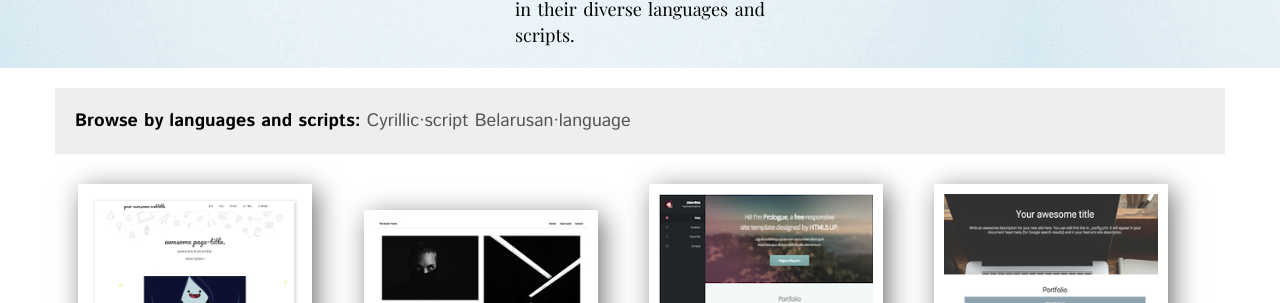
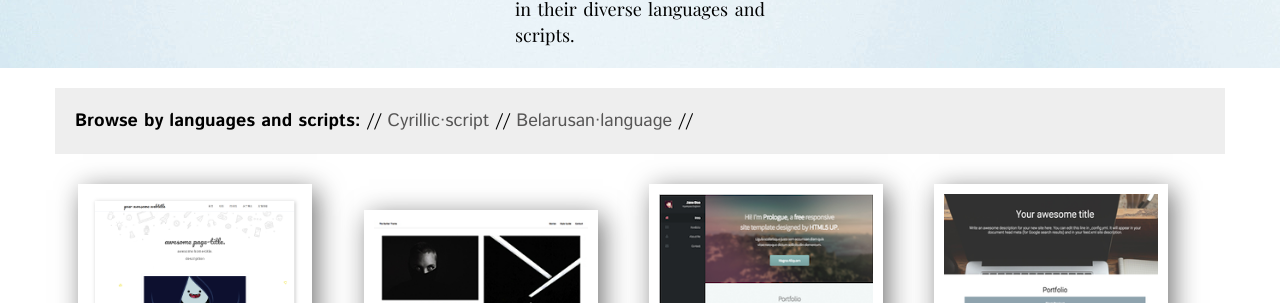
Before and after one commit to mlare/vodary, a Jekyll site: the page built from index.html, in a window 1280 px wide. Shown: the part 283-586 px from the top of the page. Built offline with Jekyll 4.4.1, drawn with Linux system fonts in a browser that asks for light colours; some web fonts are replaced; Markdown is read by kramdown in place of the engine named in the settings; the list of posts is cut into pages by our own code.

```diff
--- a/_includes/archive.html
+++ b/_includes/archive.html
@@ -4,8 +4,21 @@
   {% endfor %}
 {% endcapture %}
 {% assign sortedtemptags = temptags | split:' ' | sort | reverse %}
+
+{% if page.url == "/index.html" %}
+<strong><a href="/tag/{{ tagname }}"><nobr>{{ tagname }}</nobr></a></strong> //
+{% else %}
+<a href="/tag/{{ tagname }}"><nobr>{{ tagname }}</nobr></a> //
+{% endif %}
+
 {% for temptag in sortedtemptags %}
   {% assign tagitems = temptag | split: '#' %}
   {% capture tagname %}{{ tagitems[1] }}{% endcapture %}
-  <a href="/tag/{{ tagname }}"><nobr>{{ tagname }}</nobr></a>
+
+{% if page.url == "/tag/{{ tagname }}" %}
+<strong><a href="/tag/{{ tagname }}"><nobr>{{ tagname }}</nobr></a></strong> //
+{% else %}
+<a href="/tag/{{ tagname }}"><nobr>{{ tagname }}</nobr></a> //
+{% endif %}
+
 {% endfor %}
```
